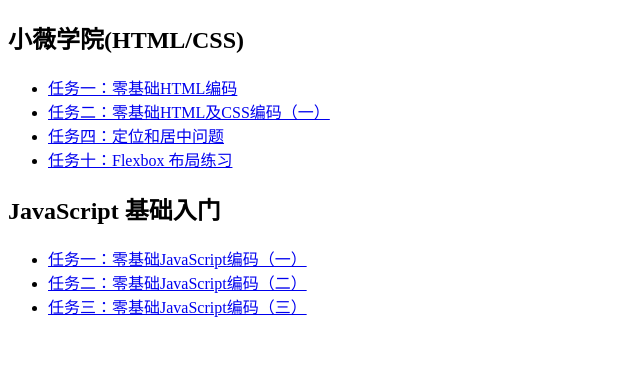
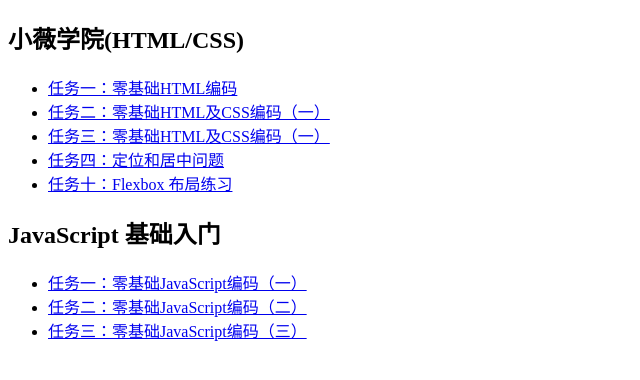
Before and after one commit to iamjoel/baidu-ife-task, a website: page src/index.html in a window 1280 px wide. Shown: the whole page, without its empty margins (0-640 px from the left). Drawn offline with Linux system fonts and the light colour scheme.

Commit message:
enchance

```diff
--- a/src/index.html
+++ b/src/index.html
@@ -9,6 +9,7 @@
   <ul>
     <li><a href="2017/xiaowei/task1/demo.html">任务一：零基础HTML编码</a></li>
     <li><a href="2017/xiaowei/task2/demo.html">任务二：零基础HTML及CSS编码（一）</a></li>
+    <li><a href="2017/xiaowei/task3/demo.html">任务三：零基础HTML及CSS编码（一）</a></li>
     <li><a href="2017/xiaowei/task4/demo.html">任务四：定位和居中问题</a></li>
     <li><a href="2017/xiaowei/task10/demo.html">任务十：Flexbox 布局练习</a></li>
   </ul>
```
